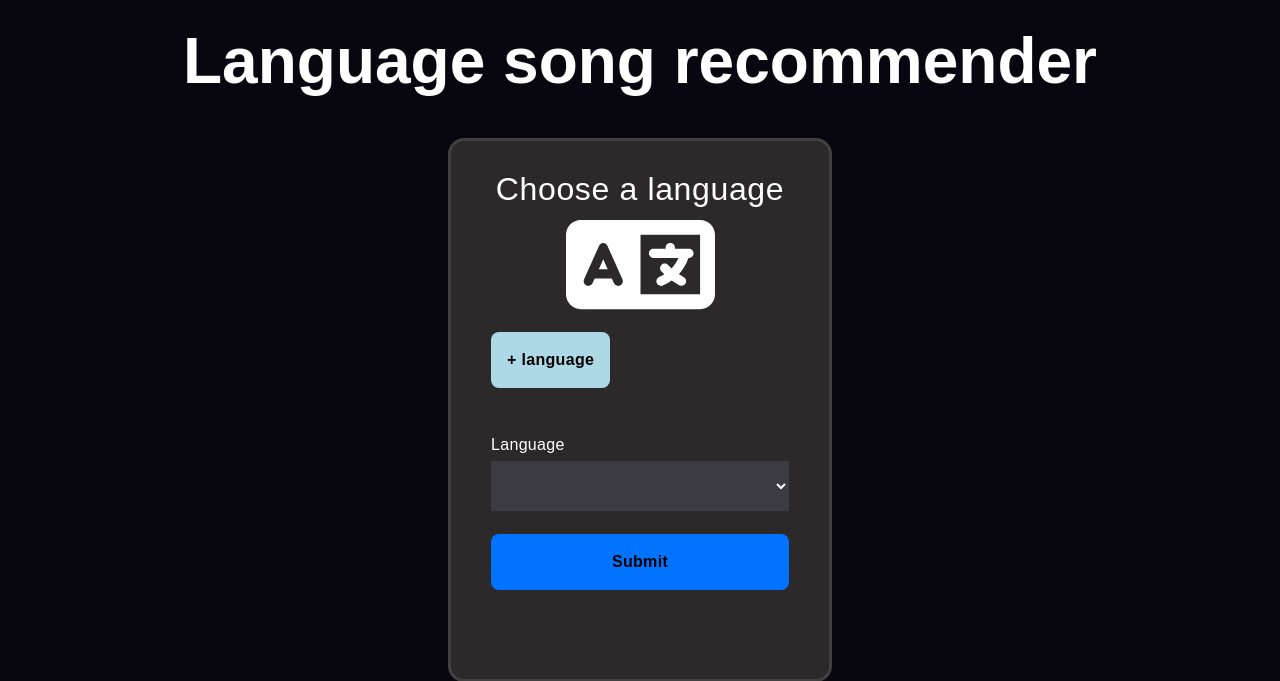
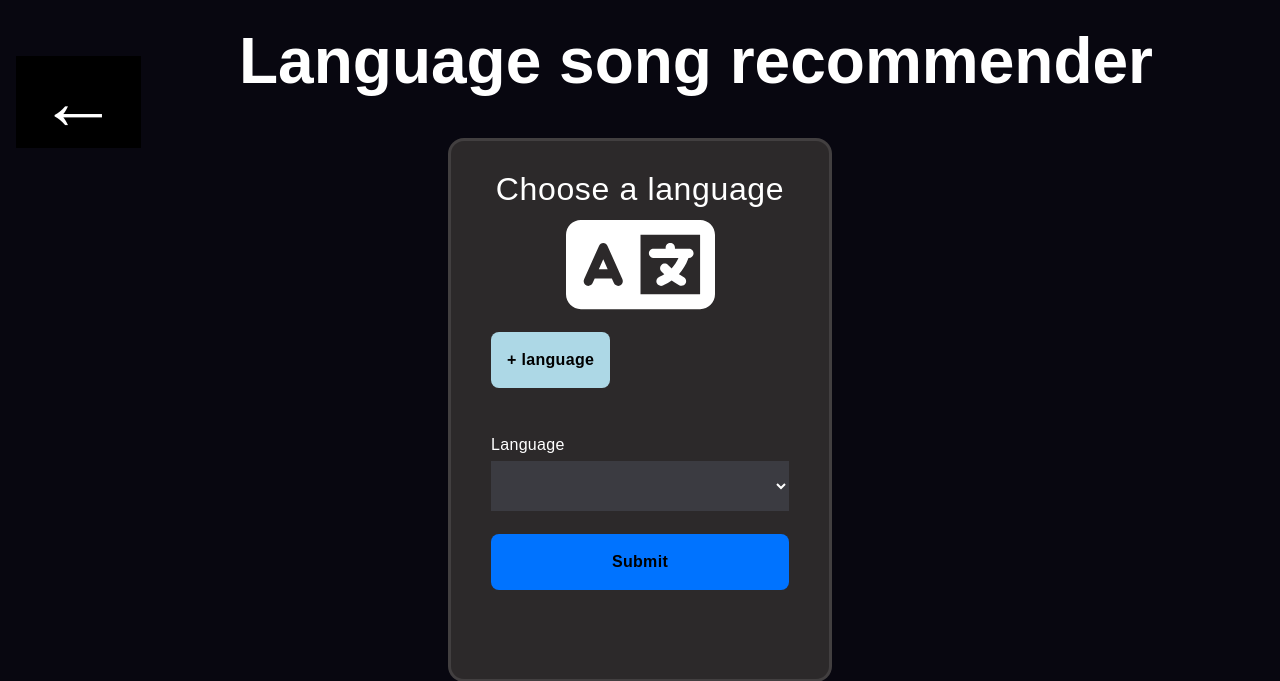
Before and after one commit to alynkirscht/hciFinalProject, a Flask app: page /language in a window 1280 px wide. Shown: the top 681 px of the page. Run offline with Flask 2, Linux system fonts and the light colour scheme.

Commit message:
Add back button

```diff
--- a/static/custom.css
+++ b/static/custom.css
@@ -86,7 +86,7 @@ input, select, option{
     font-weight: 300;
 }
 
-input[type="submit"], input[type="button"]{
+input[type="submit"], input[type="button"].lang_button{
     background-color: #0073ff;
     color: black;
     font-size: 1em;
@@ -148,3 +148,14 @@ img.spinner{
     display: inline-block
 
 }
+
+.back_button{
+    float: left;
+    width: 10%;
+    height: 5%;
+    font-size:5em !important;
+    background-color: black;
+    outline: black;
+    border:none;
+
+}
--- a/static/language.js
+++ b/static/language.js
@@ -4,6 +4,8 @@ function addLanguage() {
     //Clone select and submit button
     const language1 = document.getElementById("lstLanguage");
     const language2 = language1.cloneNode(true);
+    language2.id = "lstLanguage2";
+    language2.name = "lstLanguage2";
     const btnSubmit = document.getElementById("btnSubmit");
     const btnClone = btnSubmit.cloneNode(true);
 
--- a/templates/language_page.html
+++ b/templates/language_page.html
@@ -12,6 +12,7 @@
 <body>
   <main>
     <article>
+      <input id = "btnBack" autocomplete="" class="back_button" name = "btnBack" type = "button" value = "&#8592" onclick="history.back()">
       <h1>Language song recommender</h1>
     </article>
     <article>
```
